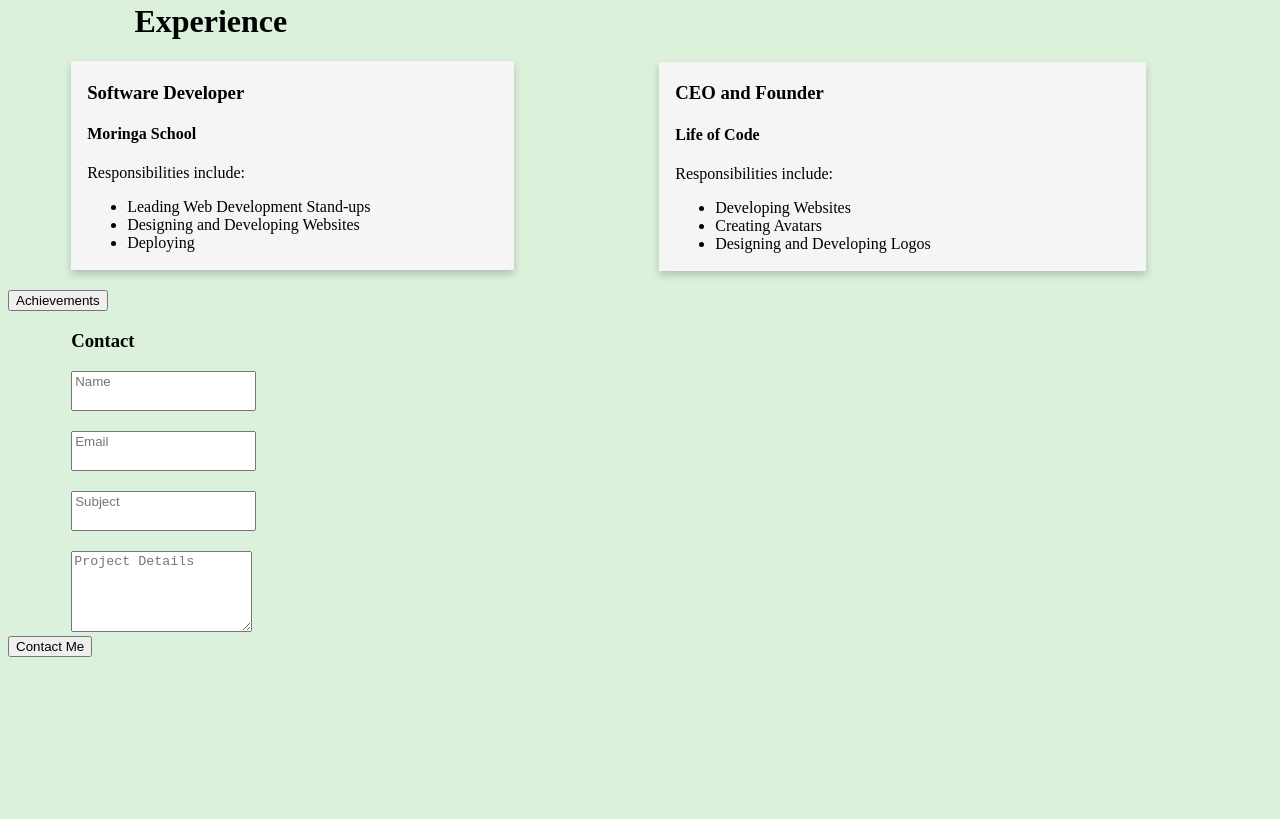
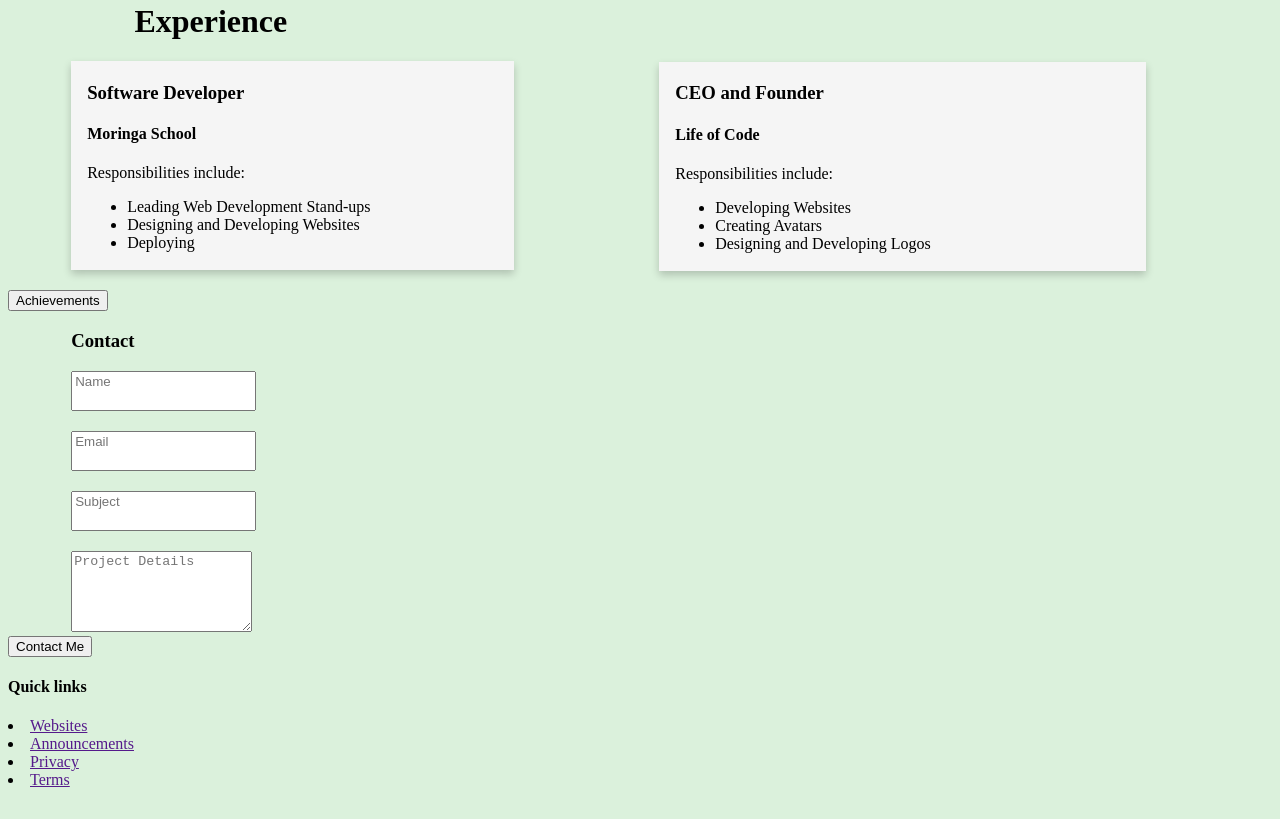
Before and after one commit to ezraa1/portfolio, a plain HTML site: page profile.html in a window 1280 px wide. Shown: the part 701-1520 px from the top of the page. Before the commit the page ends 1388 px from the top, so only its background shows below. Drawn offline with Linux system fonts and the light colour scheme.

Commit message:
add a footer

```diff
--- a/profile.html
+++ b/profile.html
@@ -14,7 +14,7 @@
   <link rel="stylesheet" href="profile.css">
 <script src="profile.js"></script>
   <body>
-<div class="navbar navbarScroll">
+<div class="navbar">
     <a href=""> Home</a>
     <a href="">Skills</a>
     <a href="">Experience</a>
@@ -34,7 +34,7 @@
 
 </div>
     <div class="bio">
-      <h2>Biography</h2>
+      <h2>About</h2>
       <p>
       Ezra Kipchirchir is a student of Computer Science at Laikipia University.
       His research interests include Machine Learning Web Development and
@@ -112,6 +112,12 @@
     </div>
 </form>
 <button type="button" class="btn btn-success mt-3">Contact Me</button>
-
+   <footer>
+     <h4>Quick links</h4>
+     <li><a href="">Websites</a></li>
+     <li><a href="">Announcements</a></li>
+     <li><a href="">Privacy</a></li>
+     <li><a href="">Terms</a></li>
+   </footer>
   </body>
 </html>
```
